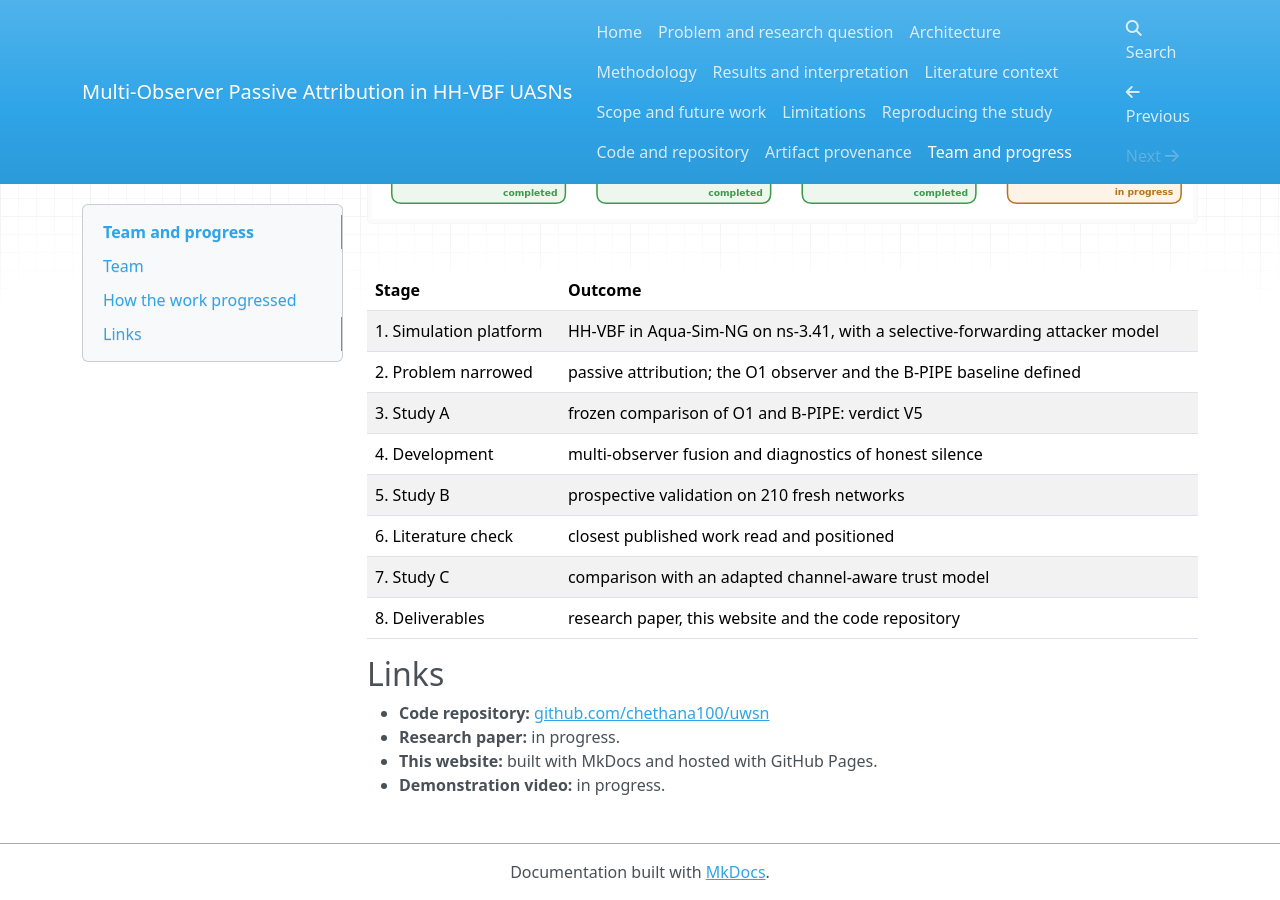
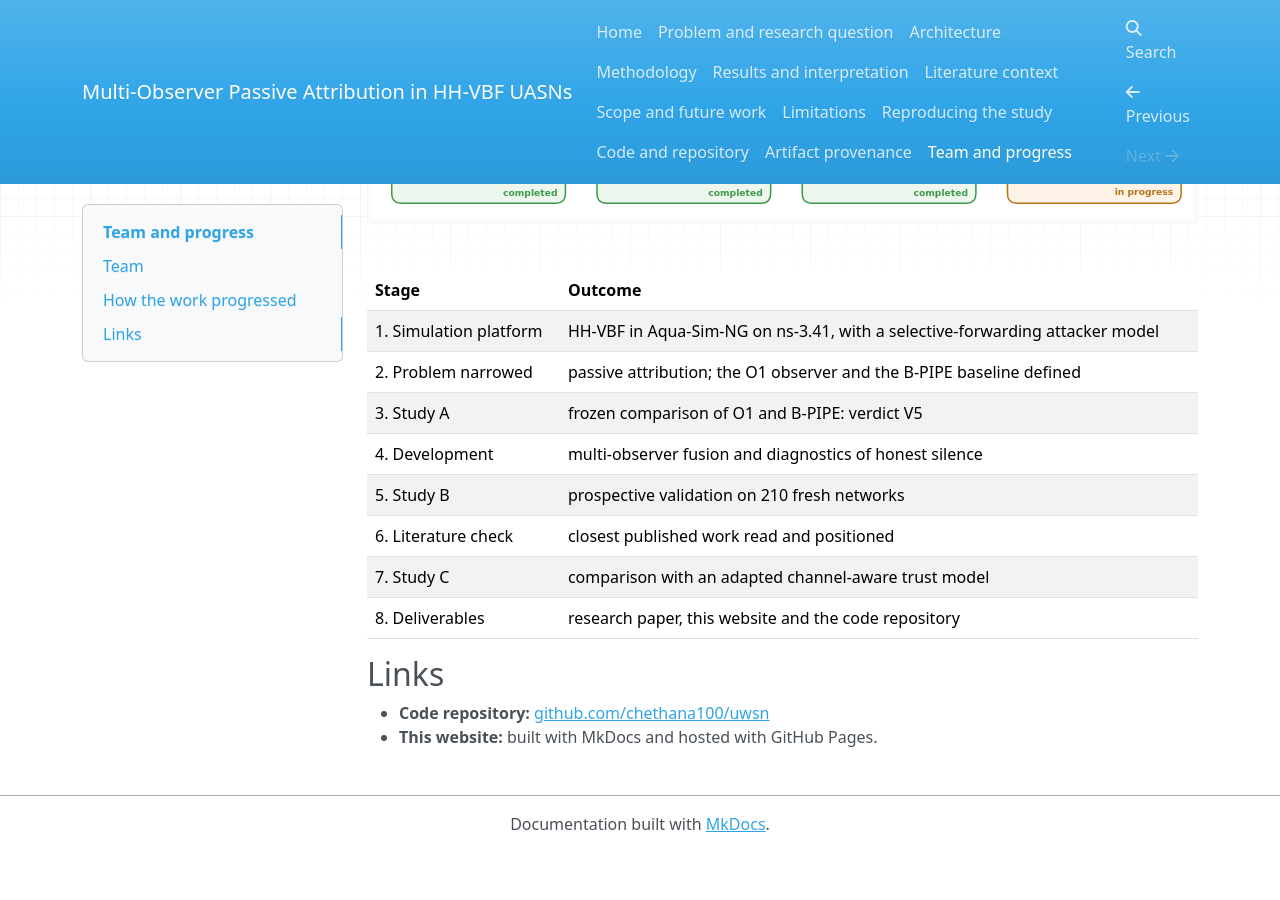
Before and after one commit to Aswinlaks/uwsn-trust-aware-vbf-docs, an MkDocs documentation site: the page built from docs/team.md, in a window 1280 px wide and 900 px high, scrolled down 771 px. Built offline with MkDocs 1.6.1, drawn with Linux system fonts in a browser that asks for light colours; after the commit the page ends 1623 px from its top, so only the background shows below that.

Commit message:
Update links section in team.md
Removed placeholders for research paper and demonstration video.

```diff
--- a/docs/team.md
+++ b/docs/team.md
@@ -33,6 +33,4 @@
 ## Links
 
 - **Code repository:** [github.com/chethana100/uwsn](https://github.com/chethana100/uwsn)
-- **Research paper:** in progress.
 - **This website:** built with MkDocs and hosted with GitHub Pages.
-- **Demonstration video:** in progress.
```
